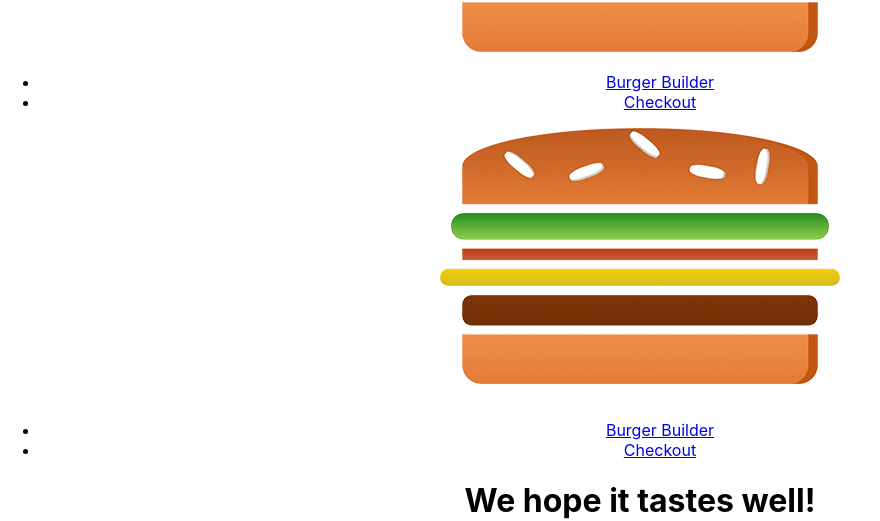
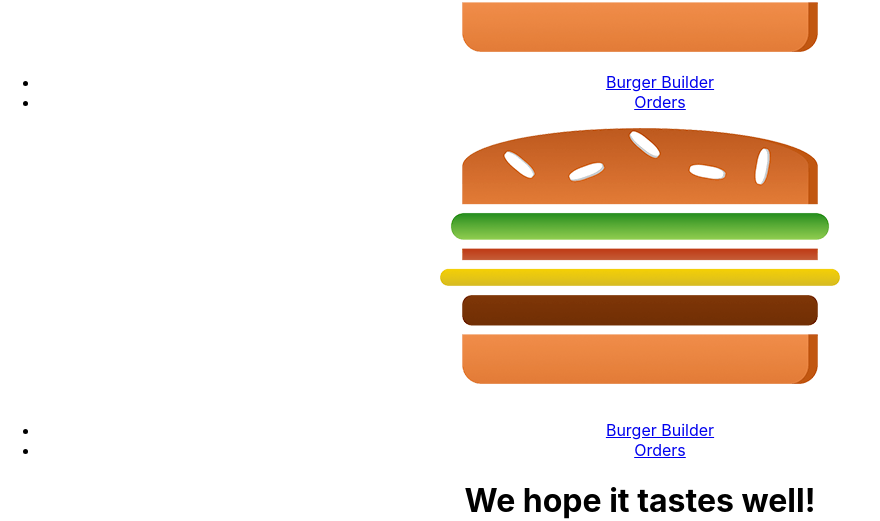
Before and after one commit to kamalyadav11/Burger-King, a React app: page /checkout in a window 1280 px wide. Shown: the part 204-725 px from the top of the page, without its empty margins (0-880 px from the left). Built offline with nearby package versions, Linux system fonts and the light colour scheme.

Commit message:
changed a tags to NavLink

```diff
--- a/src/components/Navigation/NavigationItems/NavigationItem/NavigationItem.js
+++ b/src/components/Navigation/NavigationItems/NavigationItem/NavigationItem.js
@@ -1,13 +1,12 @@
 import React from "react";
+import { NavLink } from "react-router-dom";
 
 import classes from "./NavigationItem.css";
 
 const navigationItem = props => {
   return (
     <li className={classes.NavigationItem}>
-      <a href={props.link} className={props.active ? classes.active : null}>
-        {props.children}
-      </a>
+      <NavLink to={props.link}>{props.children}</NavLink>
     </li>
   );
 };
--- a/src/components/Navigation/NavigationItems/NavigationItems.js
+++ b/src/components/Navigation/NavigationItems/NavigationItems.js
@@ -6,10 +6,8 @@
 const navigationItems = () => {
   return (
     <ul className={classes.NavigationItems}>
-      <NavigationItem link="/" active>
-        Burger Builder
-      </NavigationItem>
-      <NavigationItem link="/">Checkout</NavigationItem>
+      <NavigationItem link="/">Burger Builder</NavigationItem>
+      <NavigationItem link="/orders">Orders</NavigationItem>
     </ul>
   );
 };
```
